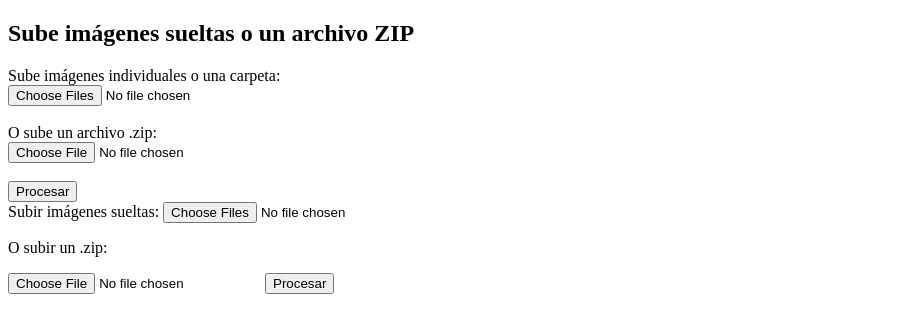
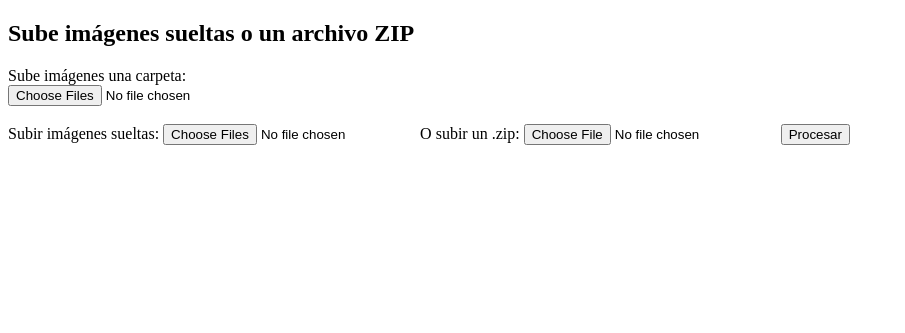
Before and after one commit to Elojandria/bg_off, a Flask app: page / in a window 1280 px wide. Shown: the top 333 px of the page, without its empty margins (0-905 px from the left). Run offline with Flask 3, Linux system fonts and the light colour scheme.

Commit message:
Update index.html

```diff
--- a/templates/index.html
+++ b/templates/index.html
@@ -7,21 +7,14 @@
 <body>
     <h2>Sube imágenes sueltas o un archivo ZIP</h2>
     <form action="/upload" method="post" enctype="multipart/form-data">
-        <label>Sube imágenes individuales o una carpeta:</label><br>
+        <label>Sube imágenes una carpeta:</label><br>
         <input type="file" name="images" multiple webkitdirectory directory><br><br>
 
-        <label>O sube un archivo .zip:</label><br>
-        <input type="file" name="zipfile"><br><br>
+        <label>Subir imágenes sueltas:</label>
+        <input type="file" name="images" accept=".jpg,.jpeg,.png" multiple>
 
-        <input type="submit" value="Procesar">
-    </form>
-        <form method="POST" enctype="multipart/form-data" action="/upload">
-          <label>Subir imágenes sueltas:</label>
-          <input type="file" name="images" accept=".jpg,.jpeg,.png" multiple>
-
-          <p>O subir un .zip:</p>
-          <input type="file" name="zipfile" accept=".zip">
-
+        <label>O subir un .zip:</label>
+        <input type="file" name="zipfile" accept=".zip">
           <button type="submit">Procesar</button>
         </form>
 </body>
```
